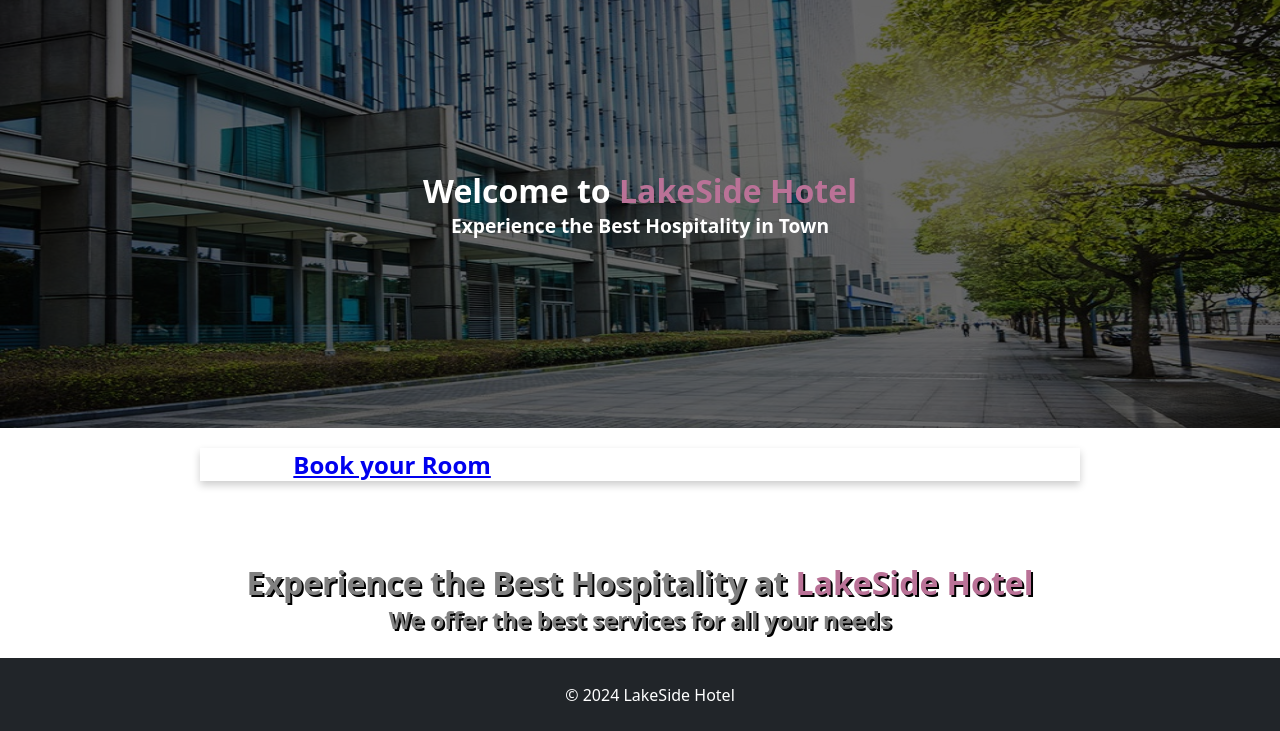
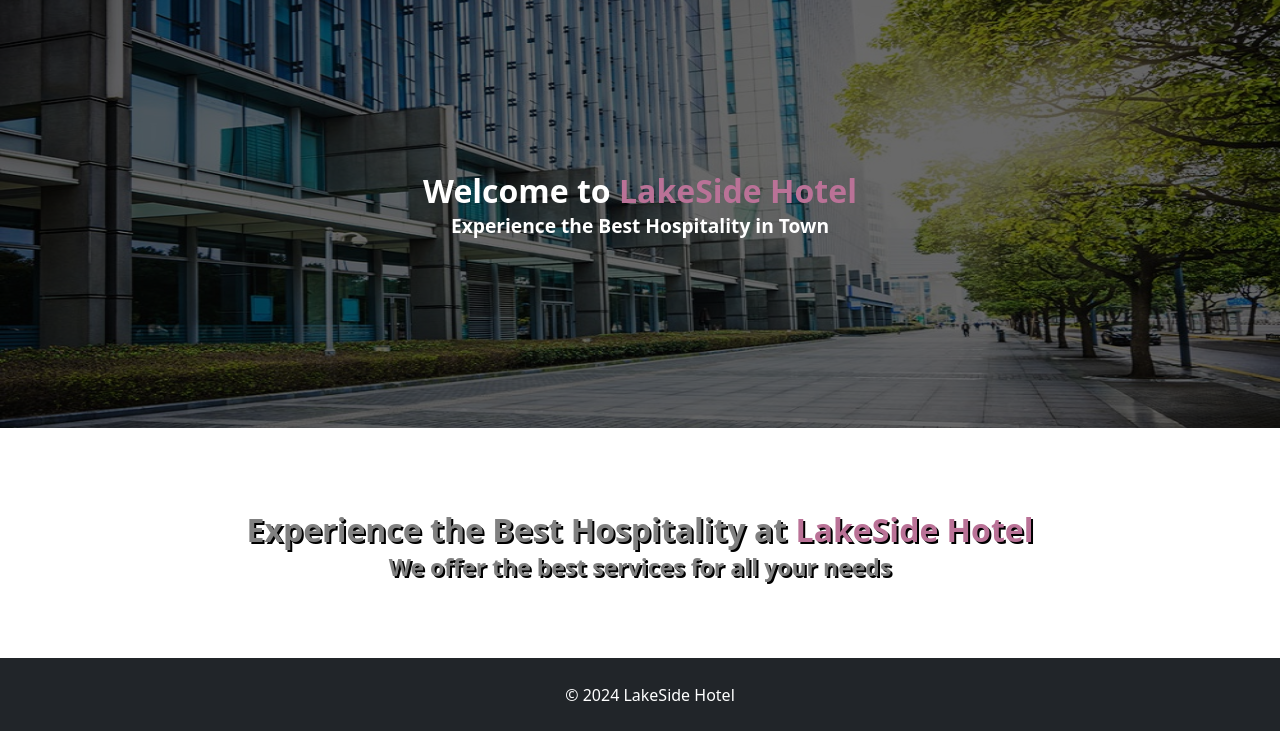
Before and after one commit to Jerdiys/HotelBookingSystem, a Django app: page / in a window 1280 px wide. Shown: the part 68-799 px from the top of the page. Run offline with Django 5.2, Linux system fonts and the light colour scheme.

Commit message:
removed booking from landing page

```diff
--- a/Hotel/templates/index.html
+++ b/Hotel/templates/index.html
@@ -25,9 +25,6 @@
         <h3>Experience the Best Hospitality in Town</h3>
     </section>
 
-    <section class="available">
-        <h2><a href="/login">Book your Room</a></h2>
-    </section>
 
     <section class="pride">
         <span>Experience the Best Hospitality at </span>
```
Also changed, not shown: db.sqlite3.
